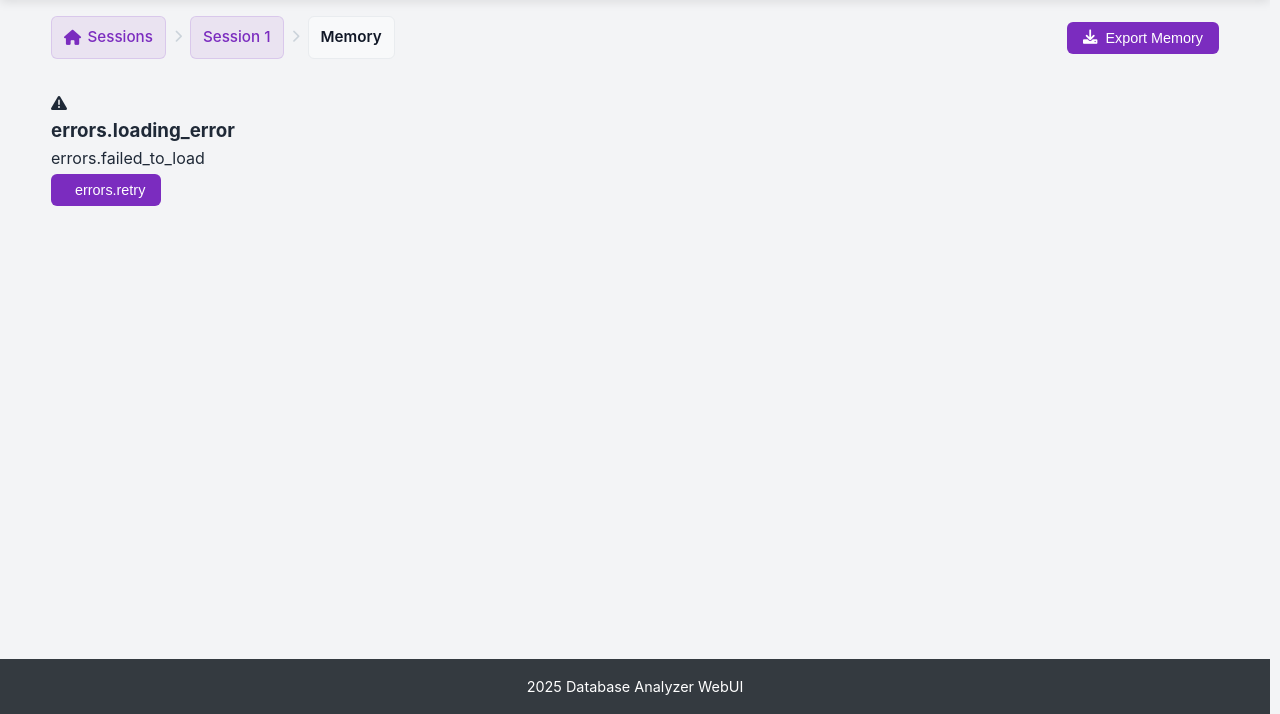
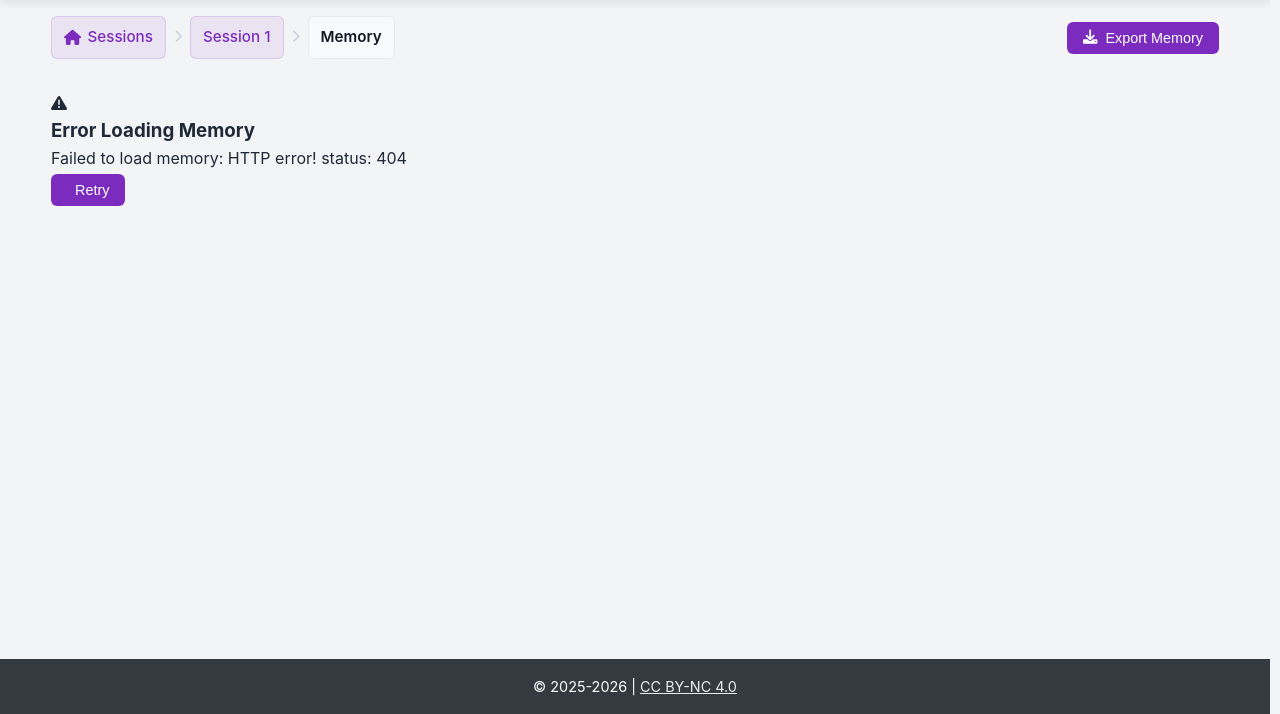
Before and after one commit to thestarfarer/database-analyzer, a Flask app: page /session/1/memory in a window 1280 px wide. Shown: the part 86-800 px from the top of the page. Run offline with Flask 3, Linux system fonts and the light colour scheme; some libraries are stand-ins or nearby versions.

Commit message:
Update footer with CC BY-NC 4.0 license notice
© 2025-2026 | CC BY-NC 4.0 (linked)

Co-Authored-By: Claude Opus 4.5 <noreply@anthropic.com>

```diff
--- a/webui/static/css/header.css
+++ b/webui/static/css/header.css
@@ -175,6 +175,16 @@
     font-size: 0.9rem;
 }
 
+.footer a {
+    color: white;
+    text-decoration: underline;
+    opacity: 0.9;
+}
+
+.footer a:hover {
+    opacity: 1;
+}
+
 /* Connection Status */
 .connection-status {
     display: flex;
--- a/webui/templates/base.html
+++ b/webui/templates/base.html
@@ -169,7 +169,7 @@
 
     <footer class="footer">
         <div class="footer-container">
-            <p data-i18n="footer.copyright">2025 Database Analyzer WebUI</p>
+            <p>© 2025-2026 | <a href="https://creativecommons.org/licenses/by-nc/4.0/" target="_blank" rel="noopener">CC BY-NC 4.0</a></p>
         </div>
     </footer>
 
```
